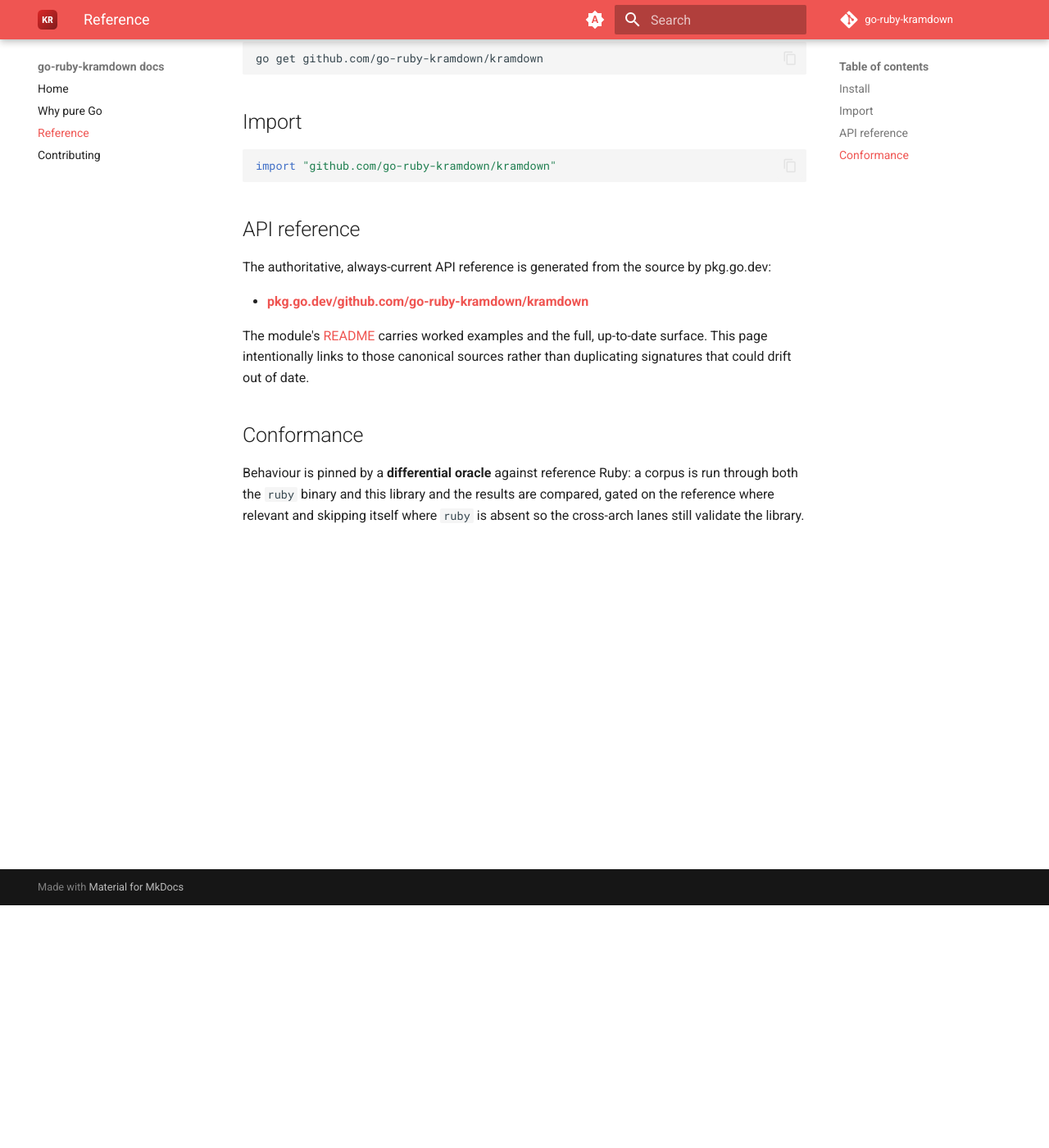
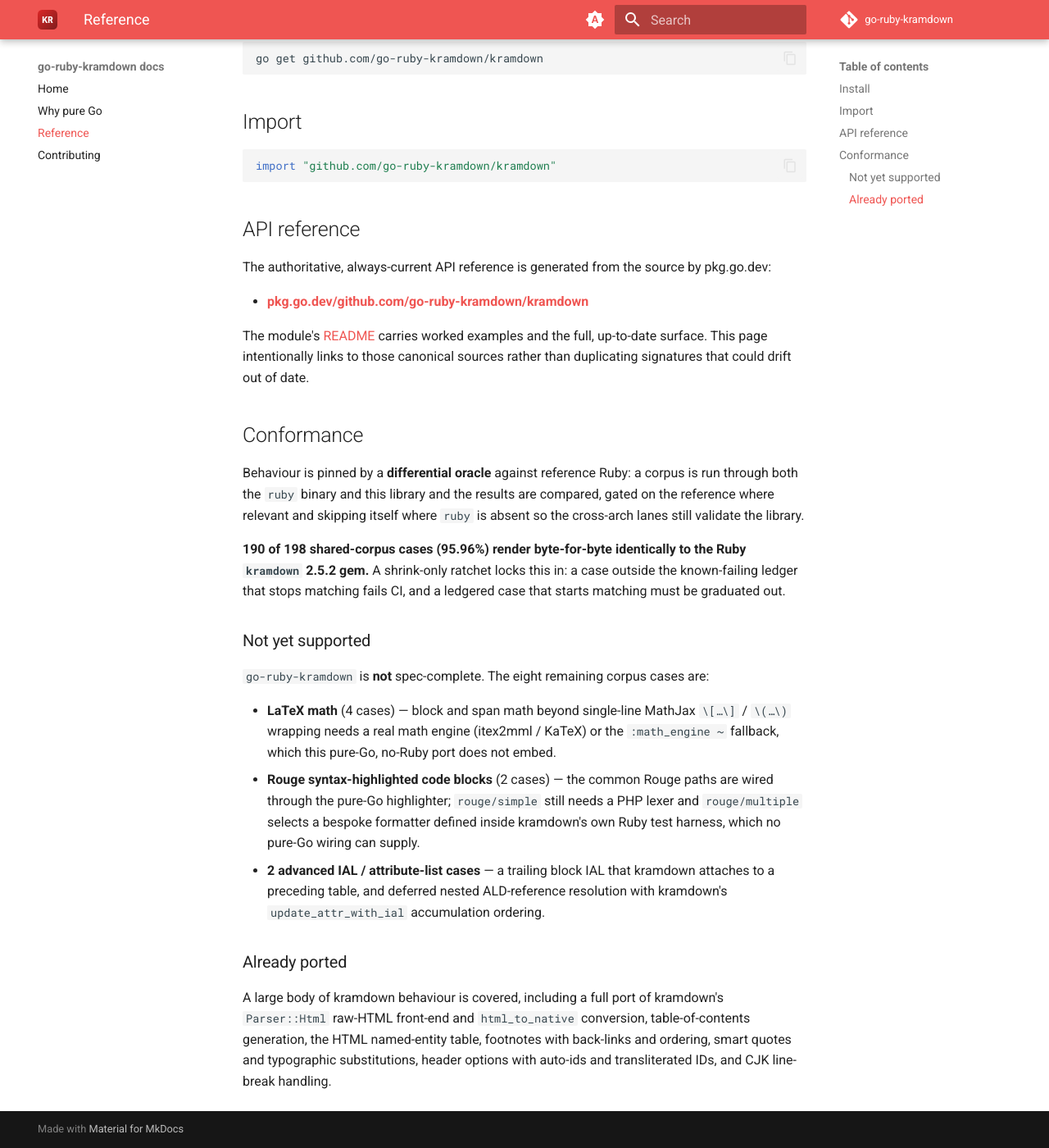
Before and after one commit to go-ruby-kramdown/docs, an MkDocs documentation site: the page built from docs/reference.md, in a window 1280 px wide and 1400 px high, scrolled down 296 px. Shown: the whole window at 82% size. Built offline with MkDocs 1.6.1 and Material for MkDocs 9.7.7, drawn with Linux system fonts in a browser that asks for light colours; the version menu is left out.

Commit message:
docs: state measured 190/198 (95.96%) corpus conformance in MkDocs (#5)
Update the status admonition and the Reference Conformance section: 190/198
byte-exact vs kramdown 2.5.2, an honest 'Not yet supported' list, and an
'Already ported' summary. Not spec-complete.

Co-authored-by: Claude Opus 4.8 <noreply@anthropic.com>

```diff
--- a/docs/reference.md
+++ b/docs/reference.md
@@ -33,3 +33,31 @@ Behaviour is pinned by a **differential oracle** against reference Ruby: a corpu
 is run through both the `ruby` binary and this library and the results are compared,
 gated on the reference where relevant and skipping itself where `ruby` is absent so
 the cross-arch lanes still validate the library.
+
+**190 of 198 shared-corpus cases (95.96%) render byte-for-byte identically to the
+Ruby `kramdown` 2.5.2 gem.** A shrink-only ratchet locks this in: a case outside the
+known-failing ledger that stops matching fails CI, and a ledgered case that starts
+matching must be graduated out.
+
+### Not yet supported
+
+`go-ruby-kramdown` is **not** spec-complete. The eight remaining corpus cases are:
+
+- **LaTeX math** (4 cases) — block and span math beyond single-line MathJax
+  `\[…\]` / `\(…\)` wrapping needs a real math engine (itex2mml / KaTeX) or the
+  `:math_engine ~` fallback, which this pure-Go, no-Ruby port does not embed.
+- **Rouge syntax-highlighted code blocks** (2 cases) — the common Rouge paths are
+  wired through the pure-Go highlighter; `rouge/simple` still needs a PHP lexer and
+  `rouge/multiple` selects a bespoke formatter defined inside kramdown's own Ruby
+  test harness, which no pure-Go wiring can supply.
+- **2 advanced IAL / attribute-list cases** — a trailing block IAL that kramdown
+  attaches to a preceding table, and deferred nested ALD-reference resolution with
+  kramdown's `update_attr_with_ial` accumulation ordering.
+
+### Already ported
+
+A large body of kramdown behaviour is covered, including a full port of kramdown's
+`Parser::Html` raw-HTML front-end and `html_to_native` conversion, table-of-contents
+generation, the HTML named-entity table, footnotes with back-links and ordering,
+smart quotes and typographic substitutions, header options with auto-ids and
+transliterated IDs, and CJK line-break handling.
```
Also changed, not shown: docs/index.md (+3 -1 lines).
